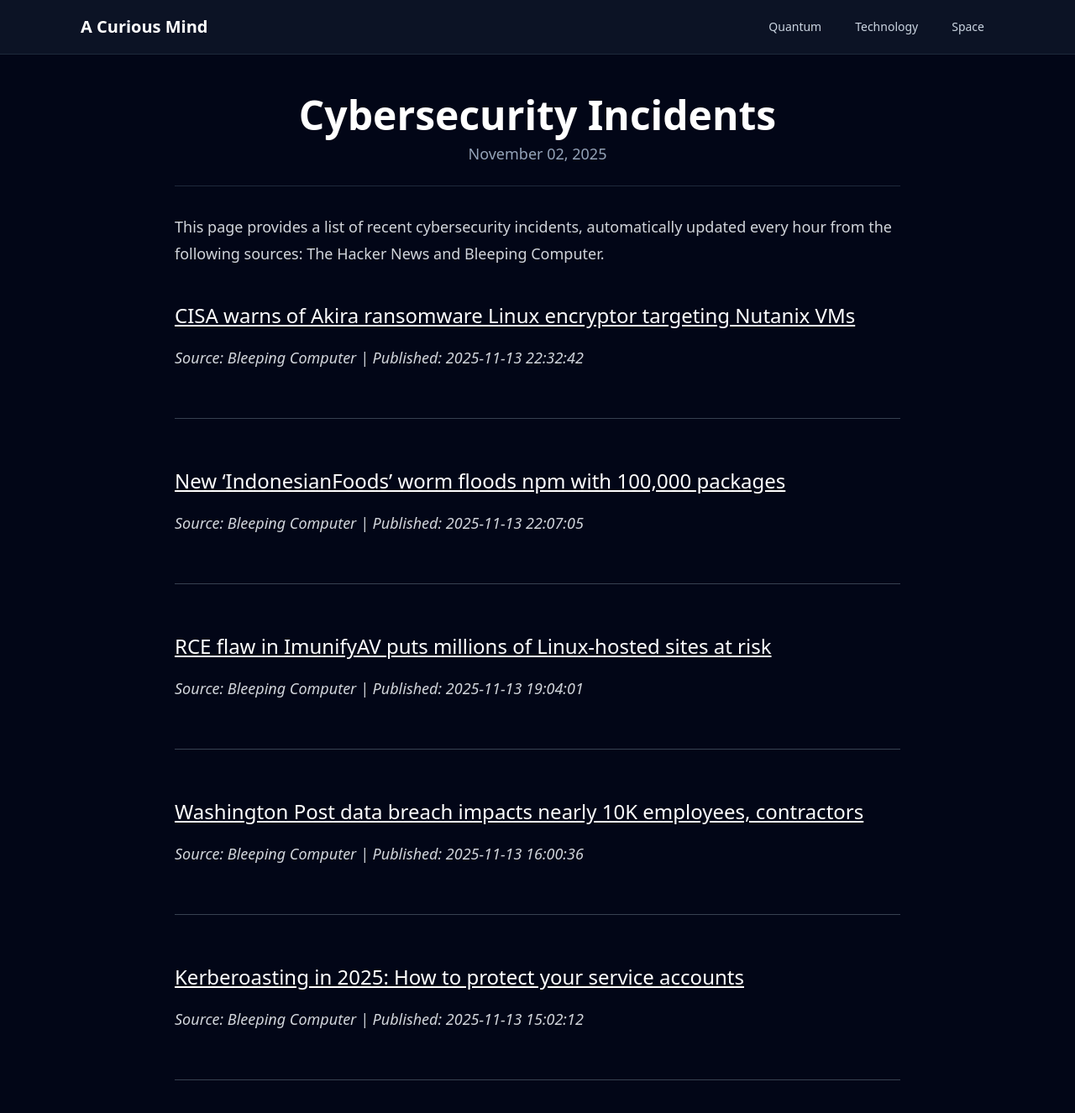
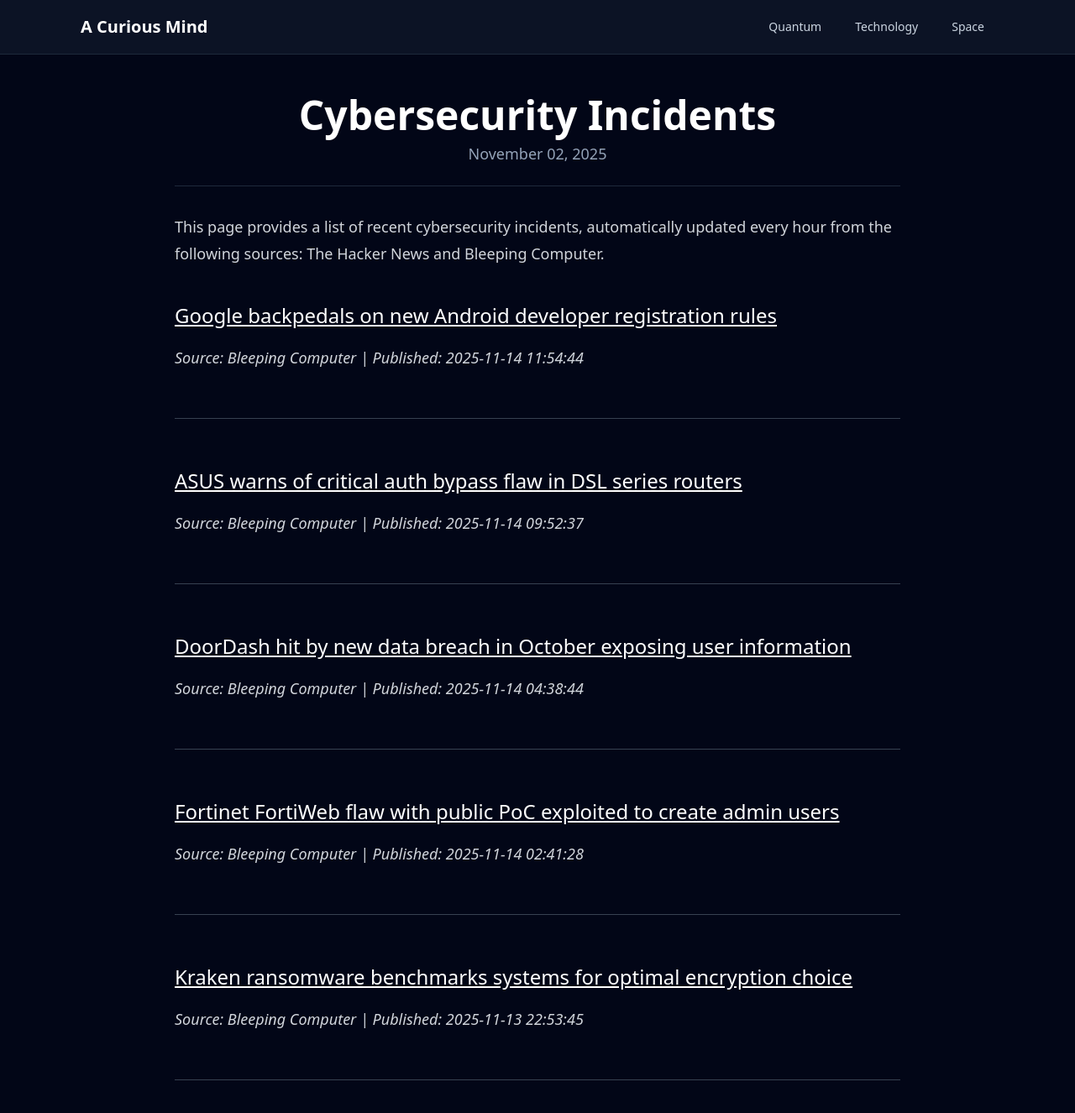
Before and after one commit to onehl7/onehl7.github.io, a Jekyll site: the page built from _posts/2025-11-02-cybersecurity-incidents.md, in a window 1280 px wide and 1400 px high. Shown: the top 1326 px of the window at 84% size. Built offline with Jekyll 4.4.1, drawn with Linux system fonts in a browser that asks for light colours; nearby versions of some CDN libraries.

Commit message:
Update news data

```diff
--- a/_data/news.json
+++ b/_data/news.json
@@ -1,32 +1,32 @@
 [
   {
     "source": "Bleeping Computer",
-    "title": "CISA warns of Akira ransomware Linux encryptor targeting Nutanix VMs",
-    "link": "https://www.bleepingcomputer.com/news/security/cisa-warns-of-akira-ransomware-linux-encryptor-targeting-nutanix-vms/",
-    "published": "2025-11-13 22:32:42"
+    "title": "Google backpedals on new Android developer registration rules",
+    "link": "https://www.bleepingcomputer.com/news/google/google-backpedals-on-new-android-developer-registration-rules/",
+    "published": "2025-11-14 11:54:44"
   },
   {
     "source": "Bleeping Computer",
-    "title": "New \u2018IndonesianFoods\u2019 worm floods npm with 100,000 packages",
-    "link": "https://www.bleepingcomputer.com/news/security/new-indonesianfoods-worm-floods-npm-with-100-000-packages/",
-    "published": "2025-11-13 22:07:05"
+    "title": "ASUS warns of critical auth bypass flaw in DSL series routers",
+    "link": "https://www.bleepingcomputer.com/news/security/asus-warns-of-critical-auth-bypass-flaw-in-dsl-series-routers/",
+    "published": "2025-11-14 09:52:37"
   },
   {
     "source": "Bleeping Computer",
-    "title": "RCE flaw in ImunifyAV puts millions of Linux-hosted sites at risk",
-    "link": "https://www.bleepingcomputer.com/news/security/rce-flaw-in-imunifyav-puts-millions-of-linux-hosted-sites-at-risk/",
-    "published": "2025-11-13 19:04:01"
+    "title": "DoorDash hit by new data breach in October exposing user information",
+    "link": "https://www.bleepingcomputer.com/news/security/doordash-hit-by-new-data-breach-in-october-exposing-user-information/",
+    "published": "2025-11-14 04:38:44"
   },
   {
     "source": "Bleeping Computer",
-    "title": "Washington Post data breach impacts nearly 10K employees, contractors",
-    "link": "https://www.bleepingcomputer.com/news/security/washington-post-data-breach-impacts-nearly-10k-employees-contractors/",
-    "published": "2025-11-13 16:00:36"
+    "title": "Fortinet FortiWeb flaw with public PoC exploited to create admin users",
+    "link": "https://www.bleepingcomputer.com/news/security/fortiweb-flaw-with-public-poc-actively-exploited-to-create-admin-users/",
+    "published": "2025-11-14 02:41:28"
   },
   {
     "source": "Bleeping Computer",
-    "title": "Kerberoasting in 2025: How to protect your service accounts",
-    "link": "https://www.bleepingcomputer.com/news/security/kerberoasting-in-2025-how-to-protect-your-service-accounts/",
-    "published": "2025-11-13 15:02:12"
+    "title": "Kraken ransomware benchmarks systems for optimal encryption choice",
+    "link": "https://www.bleepingcomputer.com/news/security/kraken-ransomware-benchmarks-systems-for-optimal-encryption-choice/",
+    "published": "2025-11-13 22:53:45"
   }
 ]
```
